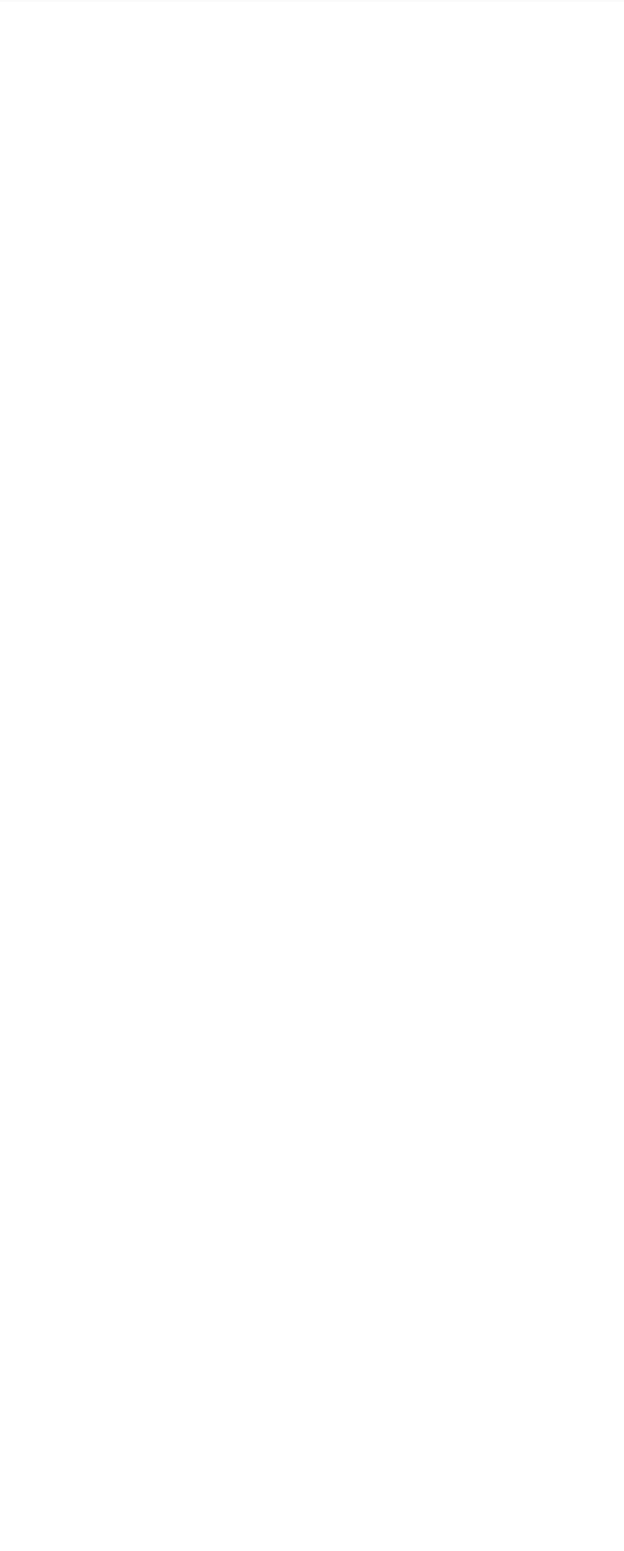
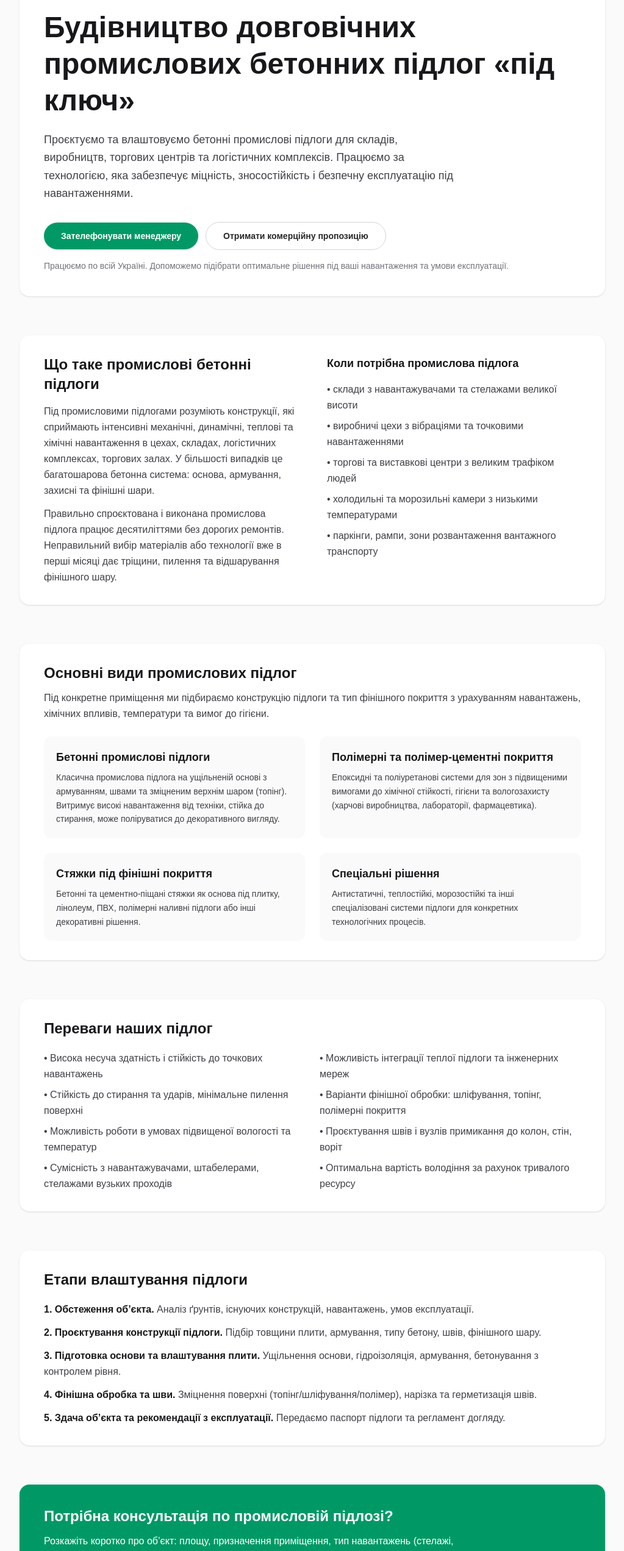
Before and after one commit to Romaleso261981/top_home_shop, a Next.js app: page / in a window 1280 px wide. Shown: the part 234-2778 px from the top of the page at 61% size, without its empty margins (128-1151 px from the left). Before the commit the page ends 800 px from the top, so only its background shows below. Built offline with nearby package versions, Linux system fonts and the light colour scheme.

Commit message:
Implement homepage sections as separate components in page.tsx to improve structure and maintainability.

```diff
--- a/src/app/page.tsx
+++ b/src/app/page.tsx
@@ -1,8 +1,20 @@
+import { HeroSection } from "@/components/HeroSection";
+import { AboutSection } from "@/components/AboutSection";
+import { TypesSection } from "@/components/TypesSection";
+import { BenefitsSection } from "@/components/BenefitsSection";
+import { StepsSection } from "@/components/StepsSection";
+import { ContactSection } from "@/components/ContactSection";
+
 export default function Home() {
   return (
     <div className="bg-zinc-50">
       <main className="mx-auto max-w-5xl px-4 py-10 sm:px-6 lg:px-8 lg:py-16">
-        {/* TODO: підключити розбиті по компонентах секції */}
+        <HeroSection />
+        <AboutSection />
+        <TypesSection />
+        <BenefitsSection />
+        <StepsSection />
+        <ContactSection />
       </main>
     </div>
   );
```
